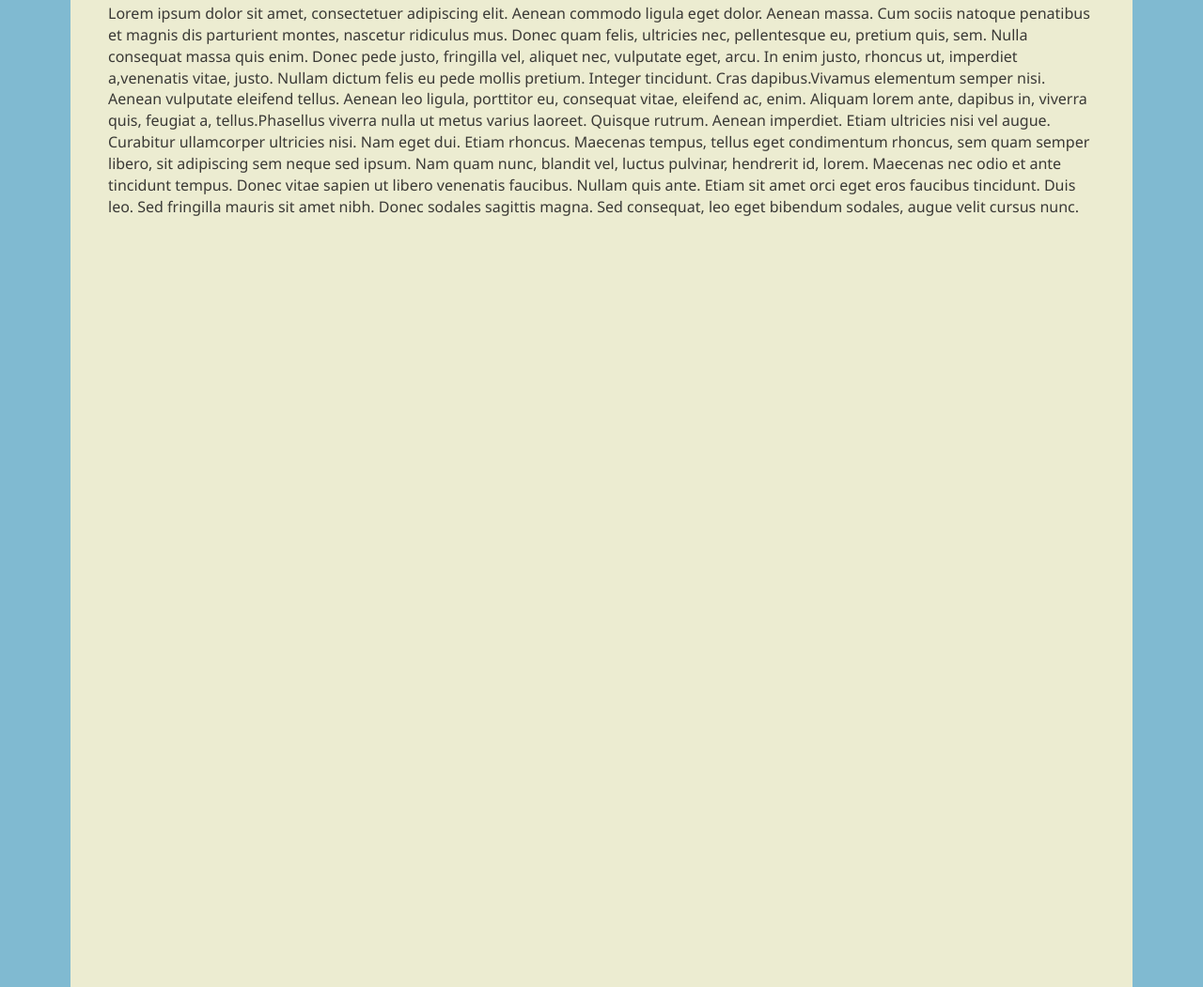
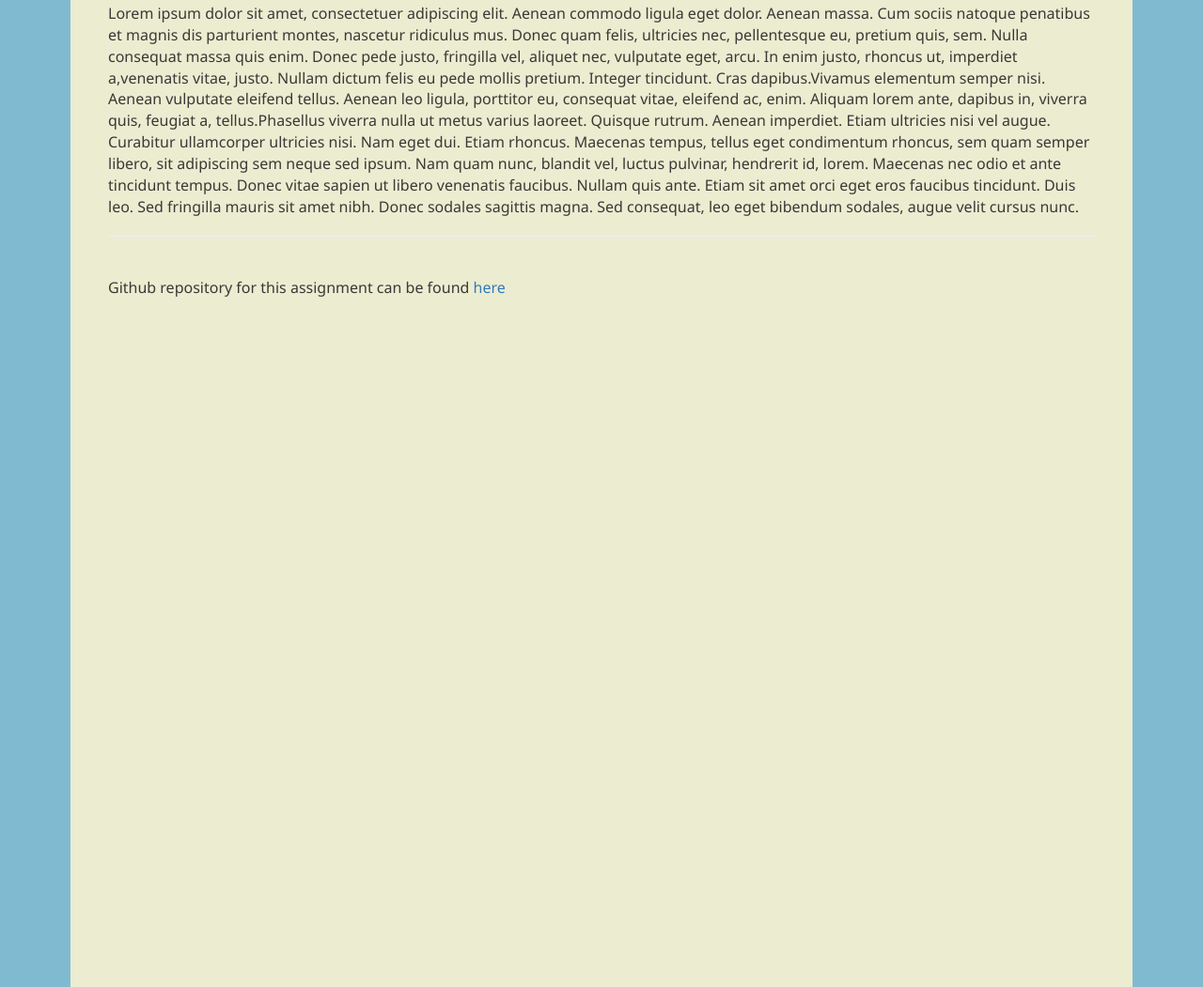
Before and after one commit to SujalParmar/mod3_solution, a plain HTML site: page index.html in a window 1280 px wide. Shown: the part 816-1867 px from the top of the page at 94% size. Drawn offline with Linux system fonts and the light colour scheme.

Commit message:
Update index.html

```diff
--- a/index.html
+++ b/index.html
@@ -131,7 +131,10 @@
 						eros
 						faucibus tincidunt. Duis leo. Sed fringilla mauris sit amet nibh. Donec sodales sagittis magna.
 						Sed
-						consequat, leo eget bibendum sodales, augue velit cursus nunc.
+						consequat, leo eget bibendum sodales, augue velit cursus nunc.<hr><br>
+
+						Github repository for this assignment can be found
+		<a href="https://github.com/SujalParmar/mod3_solution" target="_blank">here</a>
 
 
 	</p>
```
